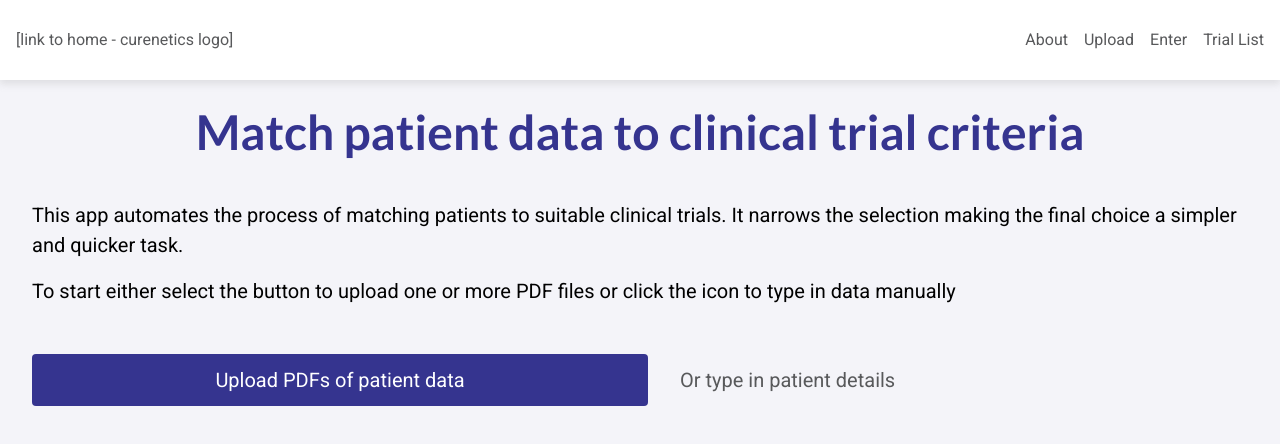
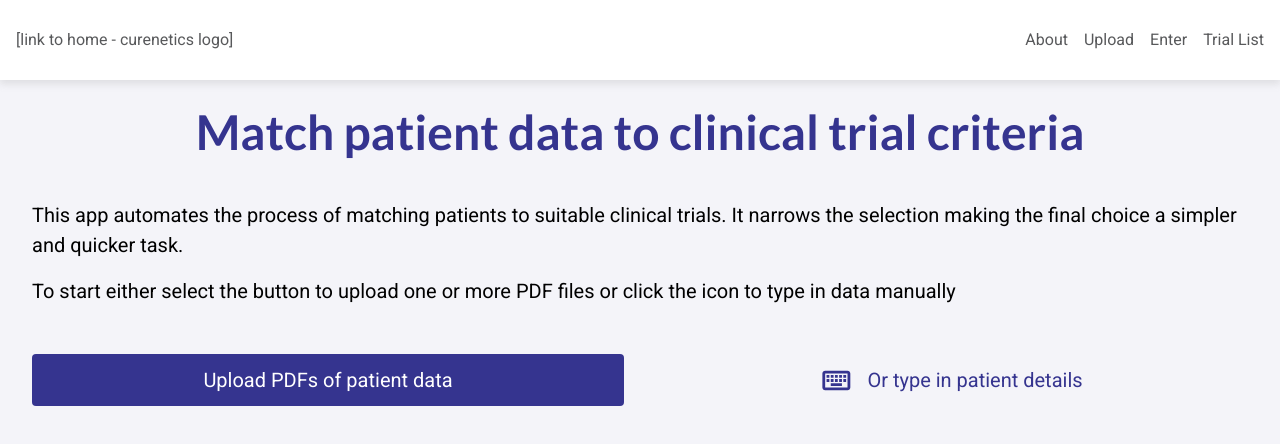
Before and after one commit to yalla-coop/curenetics, a React (Create React App) app: page / in a window 1280 px wide. Shown: the top 444 px of the page. Built offline with nearby package versions, Linux system fonts and the light colour scheme.

Commit message:
anchor link button and form field tweaks

```diff
--- a/src/components/common/Buttons.js
+++ b/src/components/common/Buttons.js
@@ -41,7 +41,7 @@ export const Button = styled.button`
   ${buttonMixin};
 `;
 
-export const IconButton = styled.button`
+export const iconButtonMixin = css`
   ${buttonReset};
   color: ${colors.primary};
   padding: 1rem 1.5rem;
@@ -58,16 +58,26 @@ export const IconButton = styled.button`
   }
 `;
 
-export const BackLink = styled(Link)`
+export const IconButton = styled.button`
+  ${iconButtonMixin};
+`;
+
+export const IconAnchor = styled(Link)`
+  ${iconButtonMixin};
+`;
+
+export const AnchorButton = styled(Link)`
   ${buttonReset};
   ${buttonMixin};
   text-align: center;
   display: block;
+  &:hover,
+  &:visited,
+  &:hover:visited {
+    color: ${colors.white};
+  }
   @media only screen and (min-width: ${breakpoint.small}) {
     margin-top: 2rem;
-  }
-  &:hover {
-    color: ${colors.white};
   }
 `;
 
--- a/src/components/common/Forms.js
+++ b/src/components/common/Forms.js
@@ -26,10 +26,14 @@ export const PatientForm = styled.form`
 export const FormItem = styled.div`
   display: flex;
   flex-direction: column;
+  margin-bottom: 2rem;
   @media only screen and (min-width: ${breakpoint.Xsmall}) {
     flex-direction: row;
     align-items: center;
     justify-content: space-between;
+  }
+  @media only screen and (min-width: ${breakpoint.tablet}) {
+    margin-bottom: 0;
   }
 `;
 
@@ -41,13 +45,16 @@ export const Label = styled.label`
 
 export const Input = styled.input`
   ${textMixin};
+  margin-top: 0.25rem;
   margin-bottom: 0;
   min-width: 65%;
   border: 0;
-  padding: 1rem 0;
+  padding: 1rem 0.25rem;
   border-bottom: 0.125rem solid ${colors.lightPrimary};
+  transition: all 0.3s ease;
   &:focus {
     border-bottom-color: ${colors.primary};
+    background-color: ${colors.background};
     outline: none;
   }
 `;
--- a/src/components/pages/about/index.js
+++ b/src/components/pages/about/index.js
@@ -4,7 +4,7 @@ import Chevron from '../../common/icons/Chevron';
 
 import { BreadCrumb, Header } from '../../common/Layout';
 import { Title, Paragraph } from '../../common/Typography';
-import { Crumb, BackLink } from '../../common/Buttons';
+import { Crumb, AnchorButton } from '../../common/Buttons';
 
 const About = () => (
   <>
@@ -14,7 +14,7 @@ const About = () => (
     <Header isCenter>
       <Title>About Curenetics</Title>
       <Paragraph>A page about this app etc.</Paragraph>
-      <BackLink to='/'>Back to Home</BackLink>
+      <AnchorButton to='/'>Back to Home</AnchorButton>
     </Header>
   </>
 );
--- a/src/components/pages/home/index.js
+++ b/src/components/pages/home/index.js
@@ -1,10 +1,10 @@
 import React from 'react';
-import { Link } from 'react-router-dom';
 import styled from 'styled-components';
+import Keyboard from '../../common/icons/Keyboard';
 
 import { sectionMixin, Header, columnMixin } from '../../common/Layout';
 import { Title, Paragraph } from '../../common/Typography';
-import { buttonReset, buttonMixin } from '../../common/Buttons';
+import { AnchorButton, IconAnchor } from '../../common/Buttons';
 
 import { breakpoint, colors } from '../../../styles/globalStyles';
 
@@ -12,29 +12,22 @@ const LinkContainer = styled.div`
   ${sectionMixin};
   @media only screen and (min-width: ${breakpoint.tablet}) {
     display: flex;
+    align-items: center;
   }
 `;
 
-const UploadLink = styled(Link)`
-  ${buttonReset};
-  ${buttonMixin};
+const UploadLink = styled(AnchorButton)`
   ${columnMixin};
-  text-align: center;
-  &:hover {
-    color: ${colors.white};
-  }
-  margin-bottom: 1rem;
+  margin-bottom: 2rem;
   @media only screen and (min-width: ${breakpoint.small}) {
+    margin-top: 0;
     margin-bottom: 0;
     margin-right: 1rem;
   }
 `;
 
-const SearchLink = styled(Link)`
-  ${buttonReset};
+const SearchLink = styled(IconAnchor)`
   ${columnMixin};
-  display: flex;
-  align-items: center;
   margin-top: 1rem;
   @media only screen and (min-width: ${breakpoint.small}) {
     margin-top: 0;
@@ -53,7 +46,7 @@ const Home = () => (
 
     <LinkContainer hasColumns>
       <UploadLink to='/upload'>Upload PDFs of patient data</UploadLink>
-      <SearchLink to='/enter'>Or type in patient details</SearchLink>
+      <SearchLink to='/enter'><Keyboard fill={colors.primary} width={30}/>Or type in patient details</SearchLink>
     </LinkContainer>
 
   </>
--- a/src/components/pages/notfound/index.js
+++ b/src/components/pages/notfound/index.js
@@ -2,7 +2,7 @@ import React from 'react';
 
 import { Header } from '../../common/Layout';
 import { Title, Paragraph } from '../../common/Typography';
-import { BackLink } from '../../common/Buttons';
+import { AnchorButton } from '../../common/Buttons';
 
 
 const NotFound = () => (
@@ -10,7 +10,7 @@ const NotFound = () => (
     <Header isCenter>
       <Title>404: Page not found</Title>
       <Paragraph>You have searched for a page that is not there</Paragraph>
-      <BackLink to='/'>Back to Home</BackLink>
+      <AnchorButton to='/'>Back to Home</AnchorButton>
     </Header>
   </>
 );
```
